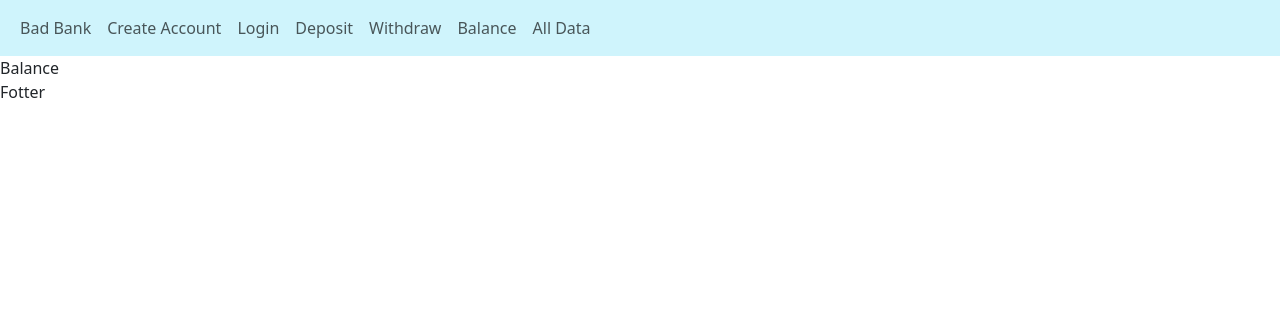
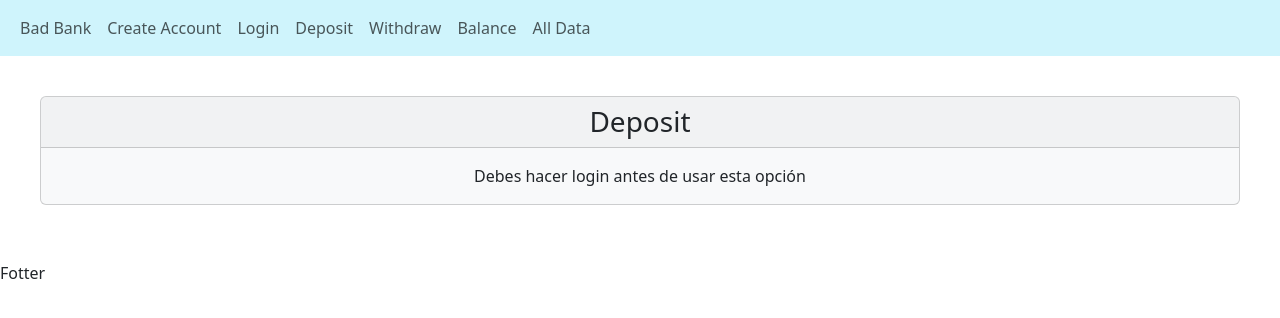
Before and after one commit to siegfriedLearn/BadBank, a React (Vite) app: page /balance in a window 1280 px wide. Shown: the top 318 px of the page. Built offline with nearby package versions, Linux system fonts and the light colour scheme.

Commit message:
Se agrega página balance

```diff
--- a/src/pages/Balance.jsx
+++ /dev/null
@@ -1,6 +0,0 @@
-
-export const Balance = () => {
-  return (
-    <div>Balance</div>
-  )
-}
--- /dev/null
+++ b/src/pages/BalancePage.jsx
@@ -0,0 +1,20 @@
+import { useState } from "react";
+import { Balance } from "../components/Balance";
+import { Card } from "../components/Card";
+import { consulta, consultaLogin } from "../helpers/consulta";
+
+export const BalancePage = () => {
+  const [user] = useState(consulta());
+  const [login] = useState(consultaLogin());
+
+  return <>{login ? <Balance user={user}></Balance>
+  :
+
+  <Card
+  bgcolor="light"
+    txtcolor="color"
+    header="Deposit"
+    status={status}
+    body="Debes hacer login antes de usar esta opción"
+  />}</>;
+};
--- a/src/pages/CreateAccount.jsx
+++ b/src/pages/CreateAccount.jsx
@@ -91,7 +91,7 @@ export const CreateAccount = () => {
               type="submit"
               className="btn btn-success mt-3"
               //onClick={handleCreate}
-              disabled = {name == "" || email == "" || password.length < 7}
+              disabled = {name == "" || email == "" || password.length < 8}
             >
               Create Account
             </button>
--- a/src/pages/Deposit.jsx
+++ b/src/pages/Deposit.jsx
@@ -12,7 +12,7 @@ export const Deposit = () => {
   const [user, setUser] = useState(consulta());
   const [login, setLogin] = useState(consultaLogin());
 
-console.log(login);
+//console.log(login);
 
   function validate(field, label) {
     if (!field) {
--- a/src/router/index.jsx
+++ b/src/router/index.jsx
@@ -5,7 +5,7 @@ import { Deposit } from "../pages/Deposit";
 
 import LayoutPublic from "../layout/LayoutPublic";
 import { AllData } from "../pages/AllData";
-import { Balance } from "../pages/Balance";
+import { BalancePage } from "../pages/BalancePage";
 import { CreateAccount } from "../pages/CreateAccount";
 import { Login } from "../pages/Login";
 import { Withdraw } from "../pages/Withdraw";
@@ -28,7 +28,7 @@ export const router = createBrowserRouter([
       },
       {
         path: "/balance",
-        element: <Balance/>,
+        element: <BalancePage/>,
       },
       {
         path: "/createaccount",
```
